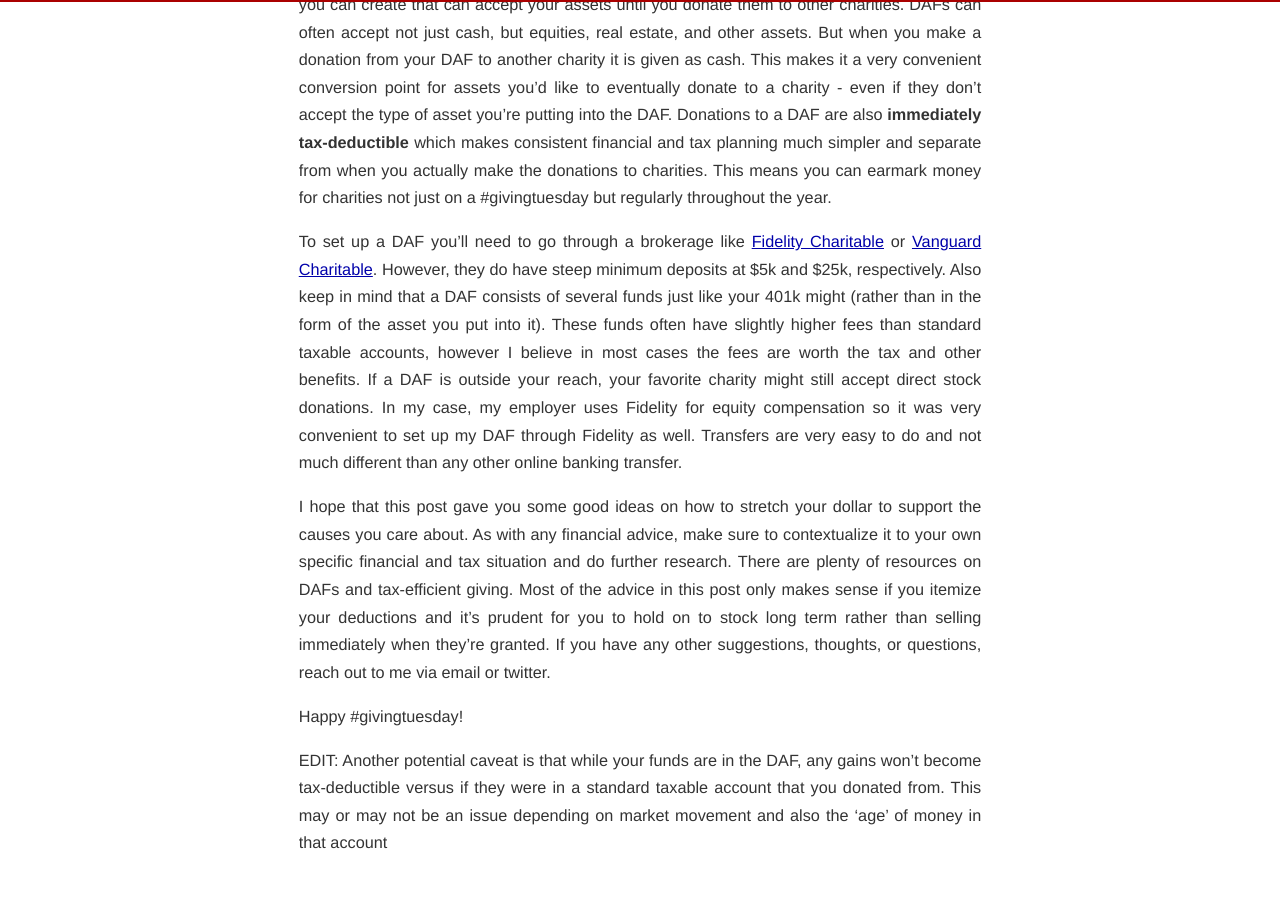
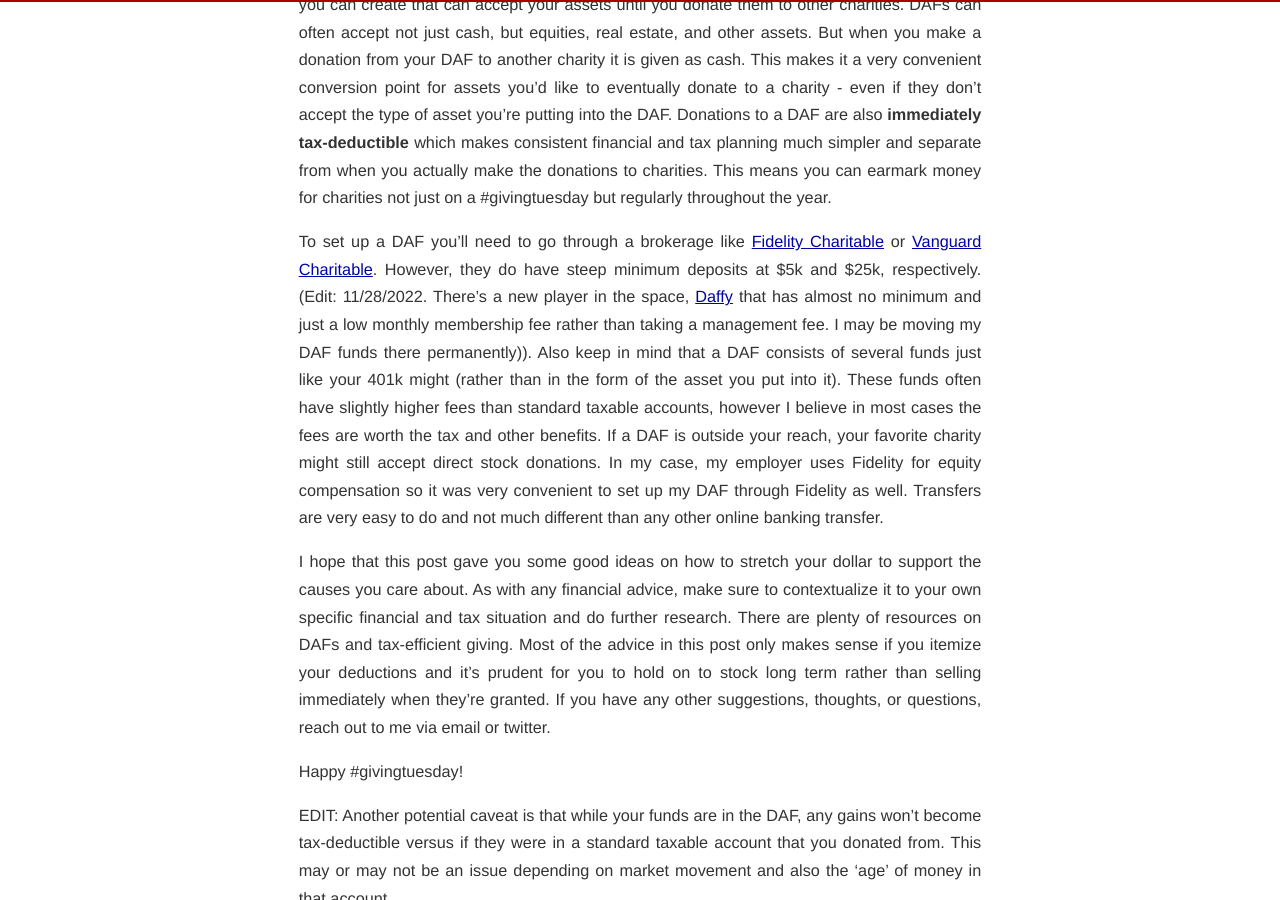
Before and after one commit to eipark/eipark.github.io, a Jekyll site: the page built from _posts/2016-11-29-maximize-giving-with-stocks-and-donor-advised-funds.markdown, in a window 1280 px wide and 900 px high, scrolled down 1400 px. Built offline with Jekyll 4.4.1, drawn with Linux system fonts in a browser that asks for light colours; comment, search, counter and statistics services are not loaded.

Commit message:
update daffy

```diff
--- a/_posts/2016-11-29-maximize-giving-with-stocks-and-donor-advised-funds.markdown
+++ b/_posts/2016-11-29-maximize-giving-with-stocks-and-donor-advised-funds.markdown
@@ -26,7 +26,7 @@ Let’s look at an example:
 
 The caveat here though is that not all charities accept stock or equities, especially smaller ones. Also, the process is not always very easy and can often include a lot of paperwork and hassle. That's where Donor Advised Funds (DAF) come in. A DAF is essentially a charity that you can create that can accept your assets until you donate them to other charities. DAFs can often accept not just cash, but equities, real estate, and other assets. But when you make a donation from your DAF to another charity it is given as cash. This makes it a very convenient conversion point for assets you’d like to eventually donate to a charity - even if they don’t accept the type of asset you’re putting into the DAF. Donations to a DAF are also __immediately tax-deductible__ which makes consistent financial and tax planning much simpler and separate from when you actually make the donations to charities. This means you can earmark money for charities not just on a #givingtuesday but regularly throughout the year.
 
-To set up a DAF you’ll need to go through a brokerage like <a href="https://fidelitycharitable.org" target="_blank">Fidelity Charitable</a> or <a href="https://vanguardcharitable.org" target="_blank">Vanguard Charitable</a>. However, they do have steep minimum deposits at $5k and $25k, respectively. Also keep in mind that a DAF consists of several funds just like your 401k might (rather than in the form of the asset you put into it). These funds often have slightly higher fees than standard taxable accounts, however I believe in most cases the fees are worth the tax and other benefits. If a DAF is outside your reach, your favorite charity might still accept direct stock donations. In my case, my employer uses Fidelity for equity compensation so it was very convenient to set up my DAF through Fidelity as well. Transfers are very easy to do and not much different than any other online banking transfer.
+To set up a DAF you’ll need to go through a brokerage like <a href="https://fidelitycharitable.org" target="_blank">Fidelity Charitable</a> or <a href="https://vanguardcharitable.org" target="_blank">Vanguard Charitable</a>. However, they do have steep minimum deposits at $5k and $25k, respectively. (Edit: 11/28/2022. There's a new player in the space, <a href="https://www.daffy.org/eipark/invite" target="_blank">Daffy</a> that has almost no minimum and just a low monthly membership fee rather than taking a management fee. I may be moving my DAF funds there permanently)). Also keep in mind that a DAF consists of several funds just like your 401k might (rather than in the form of the asset you put into it). These funds often have slightly higher fees than standard taxable accounts, however I believe in most cases the fees are worth the tax and other benefits. If a DAF is outside your reach, your favorite charity might still accept direct stock donations. In my case, my employer uses Fidelity for equity compensation so it was very convenient to set up my DAF through Fidelity as well. Transfers are very easy to do and not much different than any other online banking transfer.
 
 I hope that this post gave you some good ideas on how to stretch your dollar to support the causes you care about. As with any financial advice, make sure to contextualize it to your own specific financial and tax situation and do further research. There are plenty of resources on DAFs and tax-efficient giving. Most of the advice in this post only makes sense if you itemize your deductions and it’s prudent for you to hold on to stock long term rather than selling immediately when they’re granted. If you have any other suggestions, thoughts, or questions, reach out to me via email or twitter.
 
```
